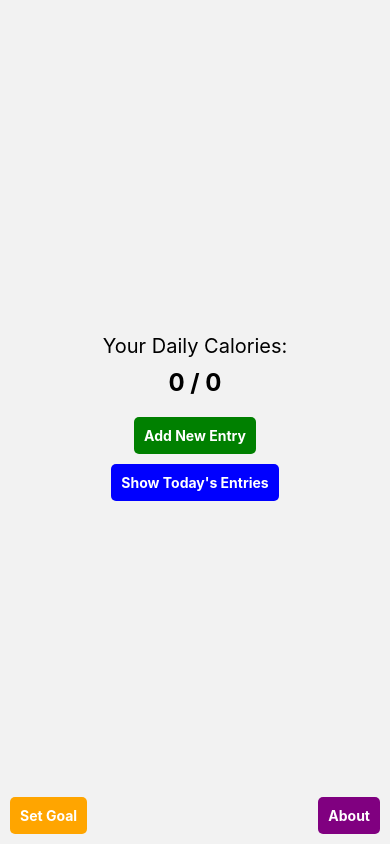
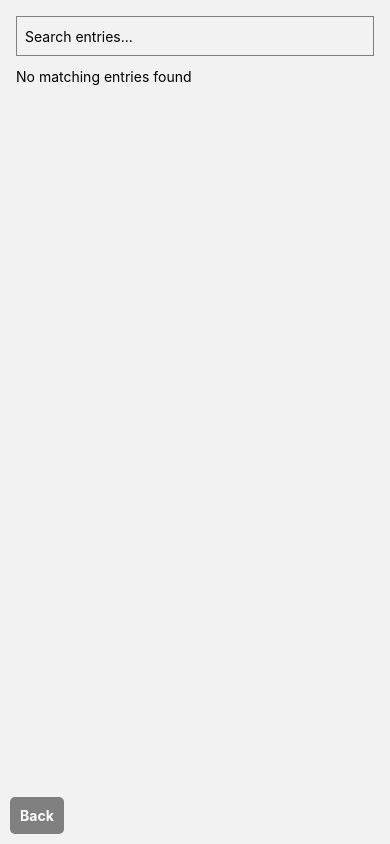
Before and after one commit to jonathanlam10/cpsc411FinalProject, a React Native app: screen /Search in a window 390 px wide. Built offline with nearby package versions, Linux system fonts and the light colour scheme.

Commit message:
added a search feature to look up previous entries

```diff
--- a/HomePage.tsx
+++ b/HomePage.tsx
@@ -1,11 +1,12 @@
 // HomePage.tsx
 import React, { useState, useEffect } from 'react';
 import { View, Text, TouchableOpacity, StyleSheet } from 'react-native';
-import { useFocusEffect } from '@react-navigation/native';
+import { useFocusEffect, useNavigation } from '@react-navigation/native';
 import { getEntryList } from './NutritionEntryList';
 
 const HomePage = ({ navigationRef, goalCalories, setGoalCalories }) => {
   const [localDailyCalories, setLocalDailyCalories] = useState(0);
+  const navigation = useNavigation();
 
   const calculateTotalCalories = (entries) => {
     return entries.reduce((totalCalories, entry) => totalCalories + entry.calories, 0);
@@ -45,6 +46,12 @@ const HomePage = ({ navigationRef, goalCalories, setGoalCalories }) => {
     }
   };
 
+  const handleSearch = () => {
+      if (navigationRef) {
+        navigationRef.current.navigate('Search');
+      }
+    };
+
   return (
     <View style={styles.container}>
       <Text style={styles.title}>Your Daily Calories:</Text>
@@ -68,6 +75,11 @@ const HomePage = ({ navigationRef, goalCalories, setGoalCalories }) => {
       <TouchableOpacity style={styles.setGoalButton} onPress={handleSetGoal}>
         <Text style={styles.setGoalButtonText}>Set Goal</Text>
       </TouchableOpacity>
+      <TouchableOpacity onPress={handleSearch}>
+              <View style={styles.searchButton}>
+                <Text style={styles.searchButtonText}>Search</Text>
+              </View>
+            </TouchableOpacity>
     </View>
   );
 };
@@ -131,6 +143,16 @@ const styles = StyleSheet.create({
       color: 'white',
       fontWeight: 'bold',
     },
+    searchButton: {
+        backgroundColor: 'gray',
+        padding: 10,
+        borderRadius: 5,
+        marginBottom: 10,
+      },
+      searchButtonText: {
+        color: 'white',
+        fontWeight: 'bold',
+      },
 });
 
 export default HomePage;
--- a/NutritionTrackerApp.tsx
+++ b/NutritionTrackerApp.tsx
@@ -10,6 +10,7 @@ import HomePage from './HomePage';
 import TodayEntriesScreen from './TodayEntriesScreen';
 import EditEntryScreen from './EditEntryScreen';
 import SetGoalScreen from './SetGoalScreen';
+import SearchScreen from './SearchScreen';
 
 const Stack = createStackNavigator();
 
@@ -38,6 +39,7 @@ const NutritionTrackerApp = () => {
         <Stack.Screen name="About" component={() => <AboutScreen navigationRef={navigationRef} />} />
         <Stack.Screen name="EditEntry" component={EditEntryScreen} />
         <Stack.Screen name="SetGoal" component={SetGoalScreen} />
+         <Stack.Screen name="Search" component={SearchScreen} />
       </Stack.Navigator>
     </NavigationContainer>
   );
--- /dev/null
+++ b/SearchScreen.tsx
@@ -0,0 +1,75 @@
+// SearchScreen.tsx
+import React, { useState } from 'react';
+import { View, TextInput, Text, TouchableOpacity, FlatList, StyleSheet } from 'react-native';
+import { getEntryList } from './NutritionEntryList';
+
+const SearchScreen = ({ navigation }) => {
+  const [searchQuery, setSearchQuery] = useState('');
+  const entryList = getEntryList();
+
+  const filteredEntries = entryList.filter((entry) =>
+    entry.foodName.toLowerCase().includes(searchQuery.toLowerCase())
+  );
+
+  const renderItem = ({ item }) => (
+    <View style={styles.entryItem}>
+      <Text>{item.foodName}</Text>
+      <Text>{item.calories} calories</Text>
+      {/* Add more details if needed */}
+    </View>
+  );
+
+  return (
+    <View style={styles.container}>
+      <TextInput
+        style={styles.searchInput}
+        placeholder="Search entries..."
+        value={searchQuery}
+        onChangeText={(text) => setSearchQuery(text)}
+      />
+      <FlatList
+        data={filteredEntries}
+        renderItem={renderItem}
+        keyExtractor={(item, index) => index.toString()}
+        ListEmptyComponent={<Text>No matching entries found</Text>}
+      />
+      <TouchableOpacity
+        style={styles.backButton}
+        onPress={() => navigation.goBack()}
+      >
+        <Text style={styles.backButtonText}>Back</Text>
+      </TouchableOpacity>
+    </View>
+  );
+};
+
+const styles = StyleSheet.create({
+  container: {
+    flex: 1,
+    padding: 16,
+  },
+  searchInput: {
+    height: 40,
+    borderColor: 'gray',
+    borderWidth: 1,
+    marginBottom: 12,
+    paddingLeft: 8,
+  },
+  entryItem: {
+    marginBottom: 8,
+  },
+  backButton: {
+    position: 'absolute',
+    bottom: 10,
+    left: 10,
+    backgroundColor: 'gray',
+    padding: 10,
+    borderRadius: 5,
+  },
+  backButtonText: {
+    color: 'white',
+    fontWeight: 'bold',
+  },
+});
+
+export default SearchScreen;
```
